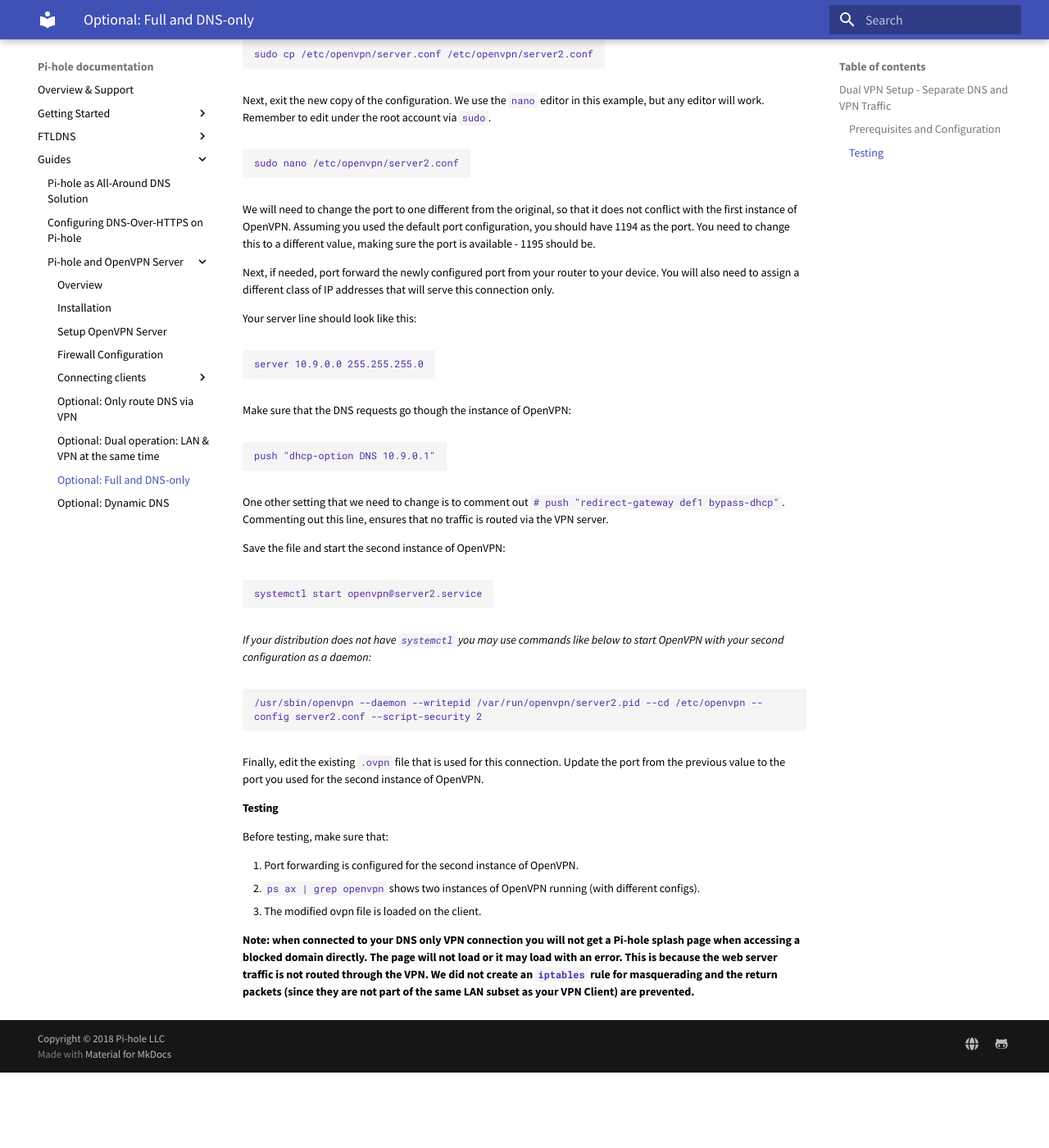
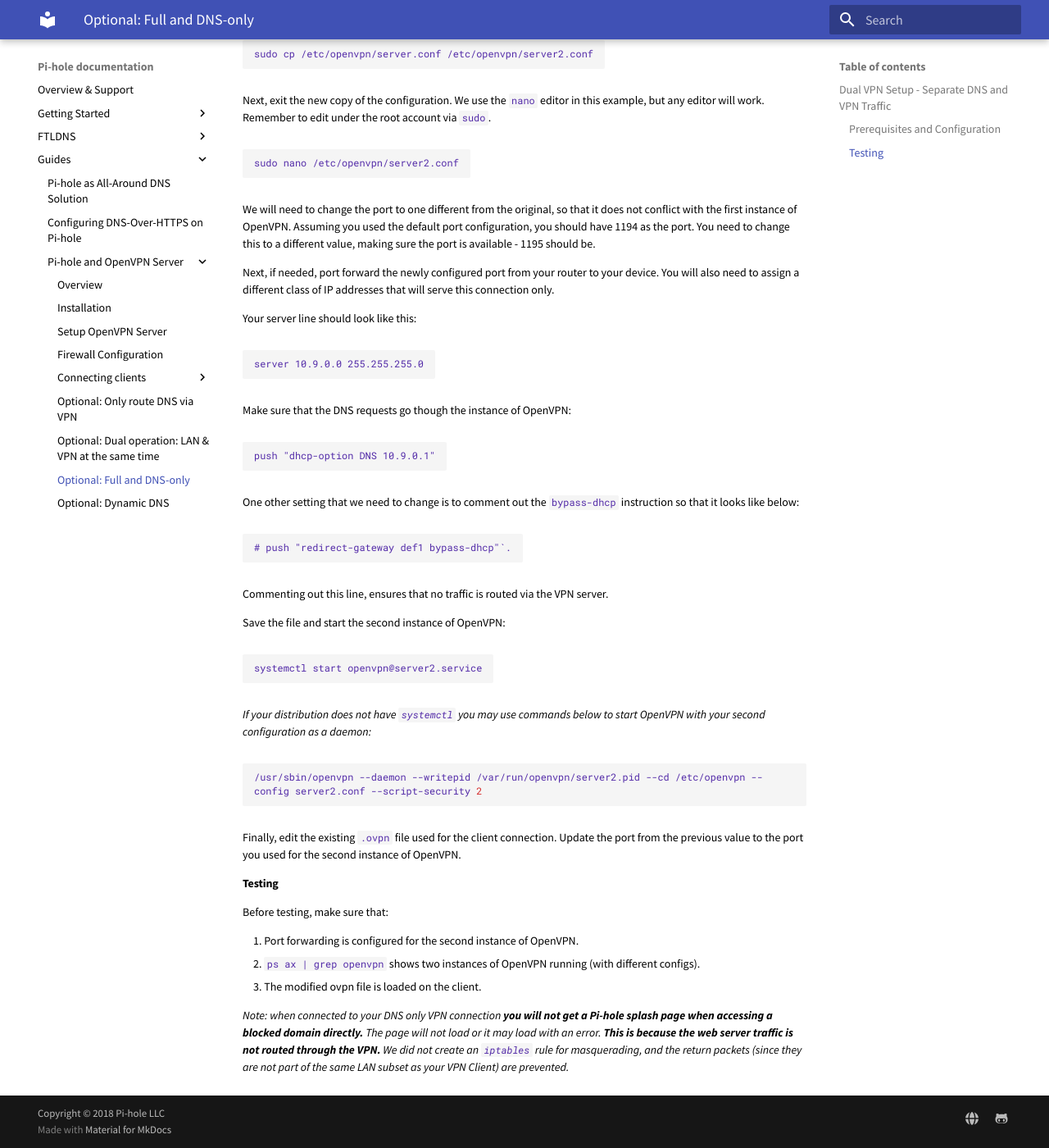
Before and after one commit to pi-hole/docs, an MkDocs documentation site: the page built from docs/guides/vpn/dual-VPN.md, in a window 1280 px wide and 1400 px high, scrolled down 357 px. Shown: the whole window at 82% size. Built offline with MkDocs 1.6.1 and Material for MkDocs 9.7.7, drawn with Linux system fonts in a browser that asks for light colours; old or Windows-style settings are respelled for this version of MkDocs; before the commit the page ends 1665 px from its top, so only the background shows below that.

Commit message:
Modifications per PR review
Signed-off-by: Dan Schaper <dan.schaper@pi-hole.net>

````diff
--- a/docs/guides/vpn/dual-VPN.md
+++ b/docs/guides/vpn/dual-VPN.md
@@ -32,21 +32,27 @@
 push "dhcp-option DNS 10.9.0.1"
 ```
 
-One other setting that we need to change is to comment out `# push "redirect-gateway def1 bypass-dhcp"`. Commenting out this line, ensures that no traffic is routed via the VPN server.
+One other setting that we need to change is to comment out the `bypass-dhcp` instruction so that it looks like below:
+
+```
+# push "redirect-gateway def1 bypass-dhcp"`.
+```
+
+Commenting out this line, ensures that no traffic is routed via the VPN server.
 
 Save the file and start the second instance of OpenVPN:
 
-```
+```bash
 systemctl start openvpn@server2.service
 ```
 
-*If your distribution does not have `systemctl` you may use commands like below to start OpenVPN with your second configuration as a daemon:*
+*If your distribution does not have `systemctl` you may use commands below to start OpenVPN with your second configuration as a daemon:*
 
-```
+```bash
 /usr/sbin/openvpn --daemon --writepid /var/run/openvpn/server2.pid --cd /etc/openvpn --config server2.conf --script-security 2
 ```
 
-Finally, edit the existing `.ovpn` file that is used for this connection. Update the port from the previous value to the port you used for the second instance of OpenVPN.
+Finally, edit the existing `.ovpn` file used for the client connection. Update the port from the previous value to the port you used for the second instance of OpenVPN.
 
 #### Testing
 Before testing, make sure that:
@@ -55,4 +61,4 @@
 2. `ps ax | grep openvpn` shows two instances of OpenVPN running (with different configs).
 3. The modified ovpn file is loaded on the client.
 
-**Note: when connected to your DNS only VPN connection you will not get a Pi-hole splash page when accessing a blocked domain directly. The page will not load or it may load with an error. This is because the web server traffic is not routed through the VPN. We did not create an `iptables` rule for masquerading and the return packets (since they are not part of the same LAN subset as your VPN Client) are prevented.**
+*Note: when connected to your DNS only VPN connection **you will not get a Pi-hole splash page when accessing a blocked domain directly.** The page will not load or it may load with an error. **This is because the web server traffic is not routed through the VPN.** We did not create an `iptables` rule for masquerading, and the return packets (since they are not part of the same LAN subset as your VPN Client) are prevented.*
````
